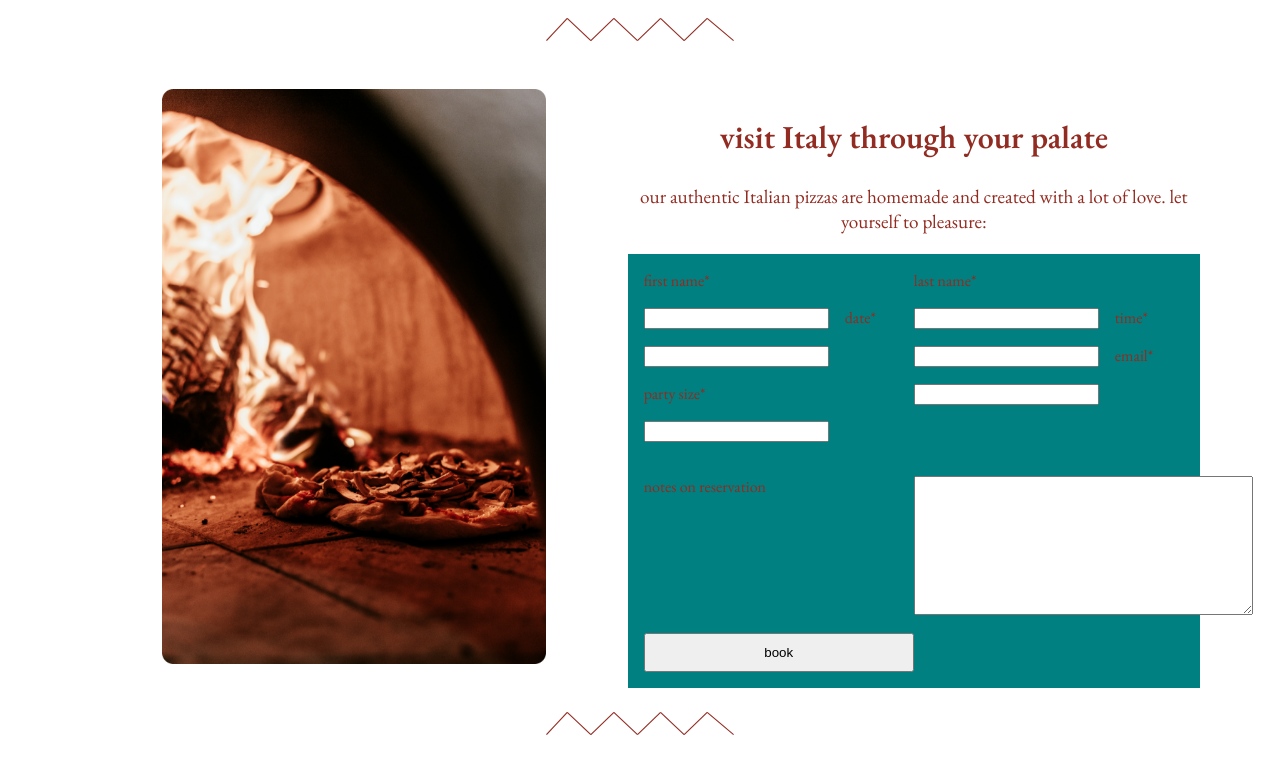
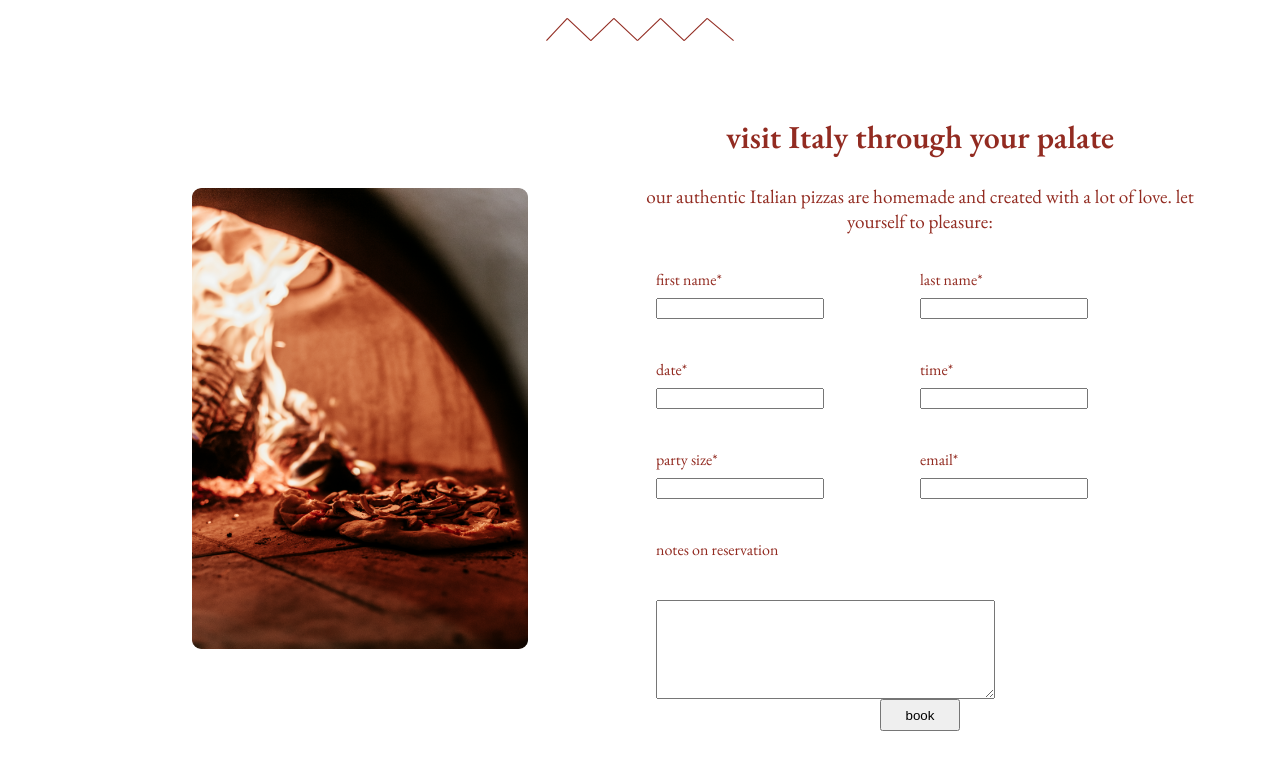
Before and after one commit to clakika/restaurant-website, a React (Create React App) app in the folder restaurant-website/: page / in a window 1280 px wide. Shown: the part 671-1431 px from the top of the page. Built offline with nearby package versions, Linux system fonts and the light colour scheme.

Commit message:
fixes reservation section

```diff
--- a/restaurant-website/src/Layout/Reservation/Reservation.css
+++ b/restaurant-website/src/Layout/Reservation/Reservation.css
@@ -5,6 +5,7 @@
     margin-bottom: 2rem;
     background-color: white ;
     max-width: 70rem;
+    align-content: center;
 }
 
 .Reservation_LeftSection {
@@ -20,29 +21,29 @@
 }
 
 .Reservation_Image {
-    width: 70%;
+    width: 60%;
+    height: 70%;
+    align-self: center;
 }
 
 .Reservation_Form {
-    background-color: teal;
     height: 70%;
     padding: 1rem;
     text-align: left;
     display: grid;
     grid-template-columns: repeat(2, 50%);
+    grid-template-rows: 1fr 10rem 2rem;
+    align-content: center;
 }
 
 input, label {
-    display: inline-block;
-    margin-bottom: 1rem;
+    margin-bottom: 2.5rem;
 }
 
 input {
-    margin-right: 1rem;
-}
-
-label {
-   margin-right: 1rem;
+    margin-right: 4rem;
+    margin-top: -2rem;
+    width: 10rem;
 }
 
 textarea {
@@ -60,8 +61,30 @@ textarea {
 
 .FormLeft {
     grid-column: 1/2;
+    grid-row: 1/2;
+    display: flex;
+    flex-direction: column;
+    justify-content: center;
 }
 
 .FormRight {
-    grid-column: 2/3;
+    grid-column: 2/-1;
+    grid-row: 1/2;
+    display: flex;
+    flex-direction: column;
+    align-content: center;
 }
+
+.Reservation_Notes {
+    grid-column: 1/-1;
+    grid-row: 2/3;
+    display: flex;
+    flex-direction: column;
+}
+
+.BookBtn {
+    grid-column: 1/-1;
+    grid-row: 3/-1;
+    width: 5rem;
+    justify-self: center;
+}
--- a/restaurant-website/src/Layout/Reservation/Reservation.js
+++ b/restaurant-website/src/Layout/Reservation/Reservation.js
@@ -40,8 +40,10 @@ export class Reservation extends Component {
                                 <input type="text" name="email"></input>
                             </div>
 
-                            <label>notes on reservation</label>
-                            <textarea type="text" name="notes" ></textarea>
+                            <div className="Reservation_Notes">
+                                <label>notes on reservation</label>
+                                <textarea type="text" name="notes" ></textarea>
+                            </div>
 
                             <button className="BookBtn">book</button>
 
```
